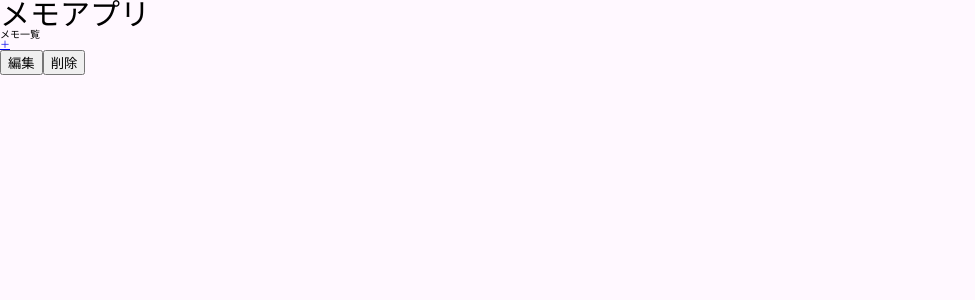
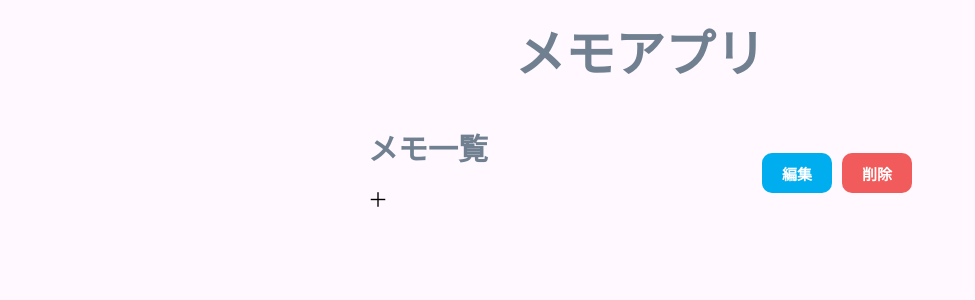
Before and after one commit to uchihiro04/memoapp-spa, a Vue app: page /memos/13b56b64-14df-4efa-8edf-567d80291c27 in a window 1280 px wide. Shown: the top 300 px of the page, without its empty margins (0-975 px from the left). Built offline with nearby package versions, Linux system fonts and the light colour scheme.

Commit message:
レイアウトを変更
CSSを使ってメモアプリのレイアウトを変更しました。

```diff
--- a/src/App.vue
+++ b/src/App.vue
@@ -7,6 +7,10 @@
 
 <style scoped>
 h1 {
-  font-size: 3rem;
+  color: #708090;
+  font-size: 5rem;
+  font-weight: bold;
+  margin: 3rem auto;
+  text-align: center;
 }
 </style>
--- a/src/components/EditMemoForm.vue
+++ b/src/components/EditMemoForm.vue
@@ -22,6 +22,7 @@ function submitDeletedMemo(event) {
 </script>
 
 <template>
+  <div class="memo-container">
     <MemoList />
     <form class="memo-form">
       <!--メモ削除時にeditingMemoがundefinedになることによってエラーが発生するため、v-ifを追加 -->
@@ -31,7 +32,57 @@ function submitDeletedMemo(event) {
         cols="30"
         rows="10"
       ></textarea>
+      <div class="memoapp-button">
         <button type="submit" @click="submitEditedMemo">編集</button>
-    <button type="submit" @click="submitDeletedMemo">削除</button>
+        <button class="delete-button" type="submit" @click="submitDeletedMemo">
+          削除
+        </button>
+      </div>
     </form>
+  </div>
 </template>
+
+<style scoped>
+.memo-container {
+  display: flex;
+  align-items: flex-start;
+  justify-content: center;
+}
+
+.memo-form {
+  margin-top: 2.3rem;
+}
+
+textarea {
+  font-size: 2rem;
+  height: 50rem;
+}
+
+.memoapp-button {
+  display: flex;
+  justify-content: space-evenly;
+  margin-top: 2rem;
+}
+
+button {
+  background-color: #00aeef;
+  border: none;
+  border-radius: 10px;
+  color: #ffffff;
+  cursor: pointer;
+  font-size: 1.5rem;
+  font-weight: bold;
+  height: 4rem;
+  margin: 0 0 0 1rem;
+  padding: 0 2rem;
+  vertical-align: middle;
+}
+
+button:hover {
+  opacity: 0.8;
+}
+
+.delete-button {
+  background-color: #f15b5b;
+}
+</style>
--- a/src/components/MemoForm.vue
+++ b/src/components/MemoForm.vue
@@ -12,9 +12,58 @@ function onSubmit(event) {
 </script>
 
 <template>
-  <MemoList />
-  <form class="memo-form">
-    <textarea v-model="store.body" cols="30" rows="10"></textarea>
-    <button type="submit" @click="onSubmit">保存</button>
-  </form>
+  <div class="memo-container">
+    <MemoList />
+    <form class="memo-form">
+      <textarea v-model="store.body" cols="30" rows="10"></textarea>
+      <div class="memoapp-button">
+        <button type="submit" @click="onSubmit">保存</button>
+      </div>
+    </form>
+  </div>
 </template>
+
+<style scoped>
+.memo-container {
+  display: flex;
+  align-items: flex-start;
+  justify-content: center;
+}
+
+.memo-form {
+  margin-top: 2.3rem;
+}
+
+textarea {
+  font-size: 2rem;
+  height: 50rem;
+}
+
+.memoapp-button {
+  display: flex;
+  justify-content: space-evenly;
+  margin-top: 2rem;
+}
+
+button {
+  background-color: #00aeef;
+  border: none;
+  border-radius: 10px;
+  color: #ffffff;
+  cursor: pointer;
+  font-size: 1.5rem;
+  font-weight: bold;
+  height: 4rem;
+  margin: 0 0 0 1rem;
+  padding: 0 2rem;
+  vertical-align: middle;
+}
+
+button:hover {
+  opacity: 0.8;
+}
+
+.delete-button {
+  background-color: #f15b5b;
+}
+</style>
--- a/src/components/MemoList.vue
+++ b/src/components/MemoList.vue
@@ -3,11 +3,48 @@ import { store } from "../store.js";
 </script>
 
 <template>
-  <h1>メモ一覧</h1>
-  <ul v-for="memo in store.memos" :key="memo.id">
-    <li>
-      <RouterLink :to="`/memos/${memo.id}`">{{ memo.firstLine }}</RouterLink>
-    </li>
-  </ul>
-  <router-link to="/memos/new">＋</router-link>
+  <div class="memo-list-container">
+    <h2>メモ一覧</h2>
+    <ul>
+      <li v-for="memo in store.memos" :key="memo.id">
+        <RouterLink :to="`/memos/${memo.id}`">{{ memo.firstLine }}</RouterLink>
+      </li>
+    </ul>
+    <router-link to="/memos/new" class="add-button">＋</router-link>
+  </div>
 </template>
+
+<style scoped>
+h2 {
+  color: #708090;
+  font-size: 3rem;
+  font-weight: bold;
+}
+
+.memo-list-container {
+  width: 30%;
+}
+
+ul {
+  list-style: none;
+  padding: 0;
+}
+
+li {
+  font-size: 2rem;
+  margin-top: 2rem;
+}
+
+li:last-child {
+  margin-bottom: 2rem;
+}
+
+a {
+  color: #000;
+  text-decoration: none;
+}
+
+.add-button {
+  font-size: 2rem;
+}
+</style>
--- a/src/views/HomeView.vue
+++ b/src/views/HomeView.vue
@@ -3,5 +3,18 @@ import MemoList from "../components/MemoList.vue";
 </script>
 
 <template>
-  <MemoList />
+  <div class="memoapp-container">
+    <MemoList />
+  </div>
 </template>
+
+<style scoped>
+.memoapp-container {
+  display: flex;
+  justify-content: center;
+}
+
+.memo-list-container {
+  width: 50%;
+}
+</style>
```
Lines whose indentation alone changed are shown as unchanged.
